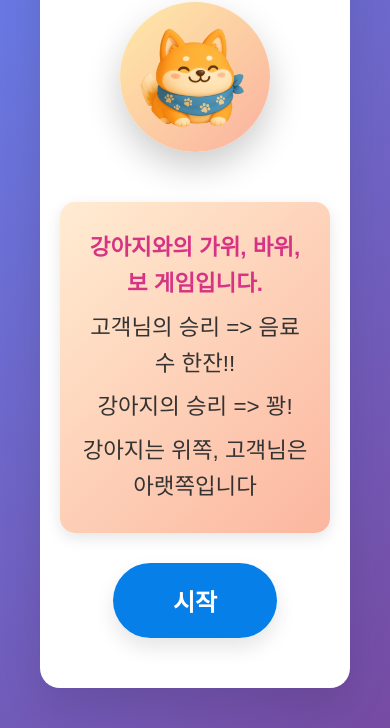
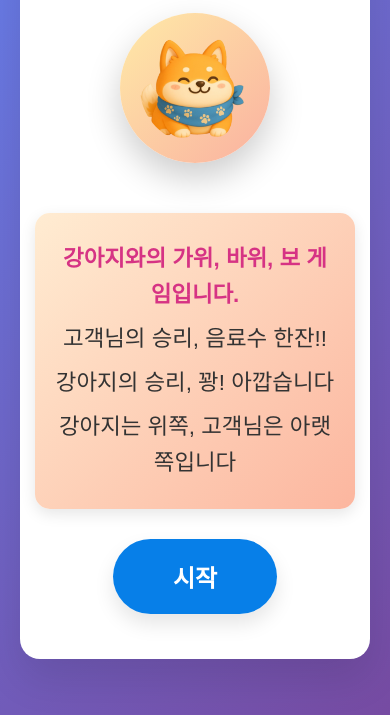
Before and after one commit to bcshine/gawi_game, a plain HTML site: page index.html in a window 390 px wide. Shown: the part 129-857 px from the top of the page. Drawn offline with Linux system fonts and the light colour scheme.

Commit message:
height  100 수정

```diff
--- a/index.html
+++ b/index.html
@@ -21,8 +21,8 @@
         <!-- 게임 설명 -->
         <div class="game-description" id="gameDescription">
             <p><strong>강아지와의 가위, 바위, 보 게임입니다.</strong></p>
-            <p>고객님의 승리 => 음료수 한잔!!</p>
-            <p>강아지의 승리 => 꽝!</p>
+            <p>고객님의 승리, 음료수 한잔!!</p>
+            <p>강아지의 승리, 꽝! 아깝습니다</p>
             <p>강아지는 위쪽, 고객님은 아랫쪽입니다</p>
         </div>
 
--- a/style.css
+++ b/style.css
@@ -7,11 +7,12 @@
 body {
     font-family: 'Arial', sans-serif;
     background: linear-gradient(135deg, #667eea 0%, #764ba2 100%);
-    min-height: 100vh;
+    height: 100vh;
     display: flex;
     justify-content: center;
     align-items: center;
     padding: 20px;
+    overflow: hidden;
 }
 
 .game-container {
@@ -645,10 +646,16 @@ body {
 
 /* 반응형 - 모바일 */
 @media (max-width: 768px) {
+    body {
+        padding: 10px;
+    }
+
     .game-container {
-        padding: 20px;
+        padding: 15px;
         max-width: 350px;
-        margin: 20px;
+        margin: 0;
+        max-height: calc(100vh - 20px);
+        overflow-y: auto;
     }
 
     .game-title {
```
